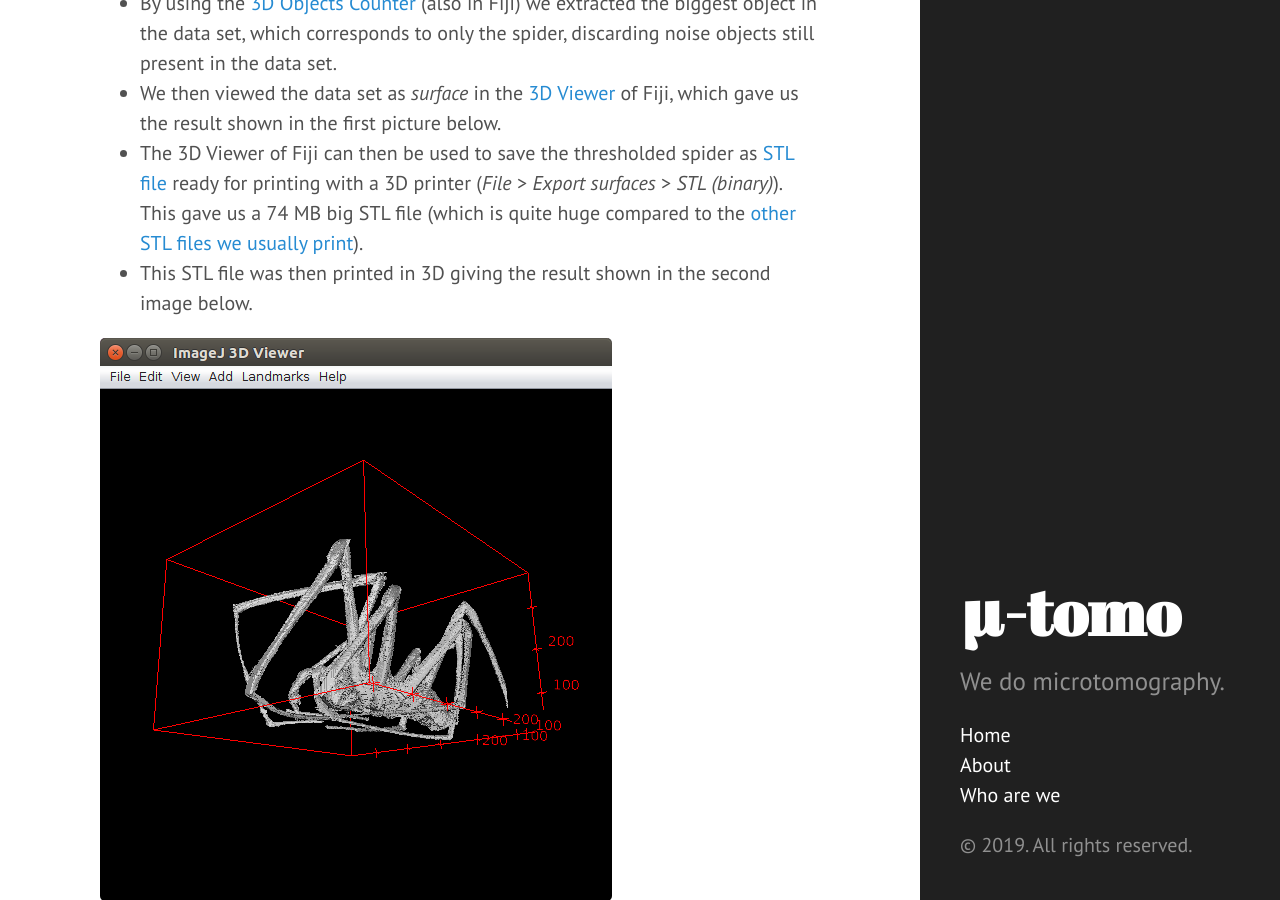
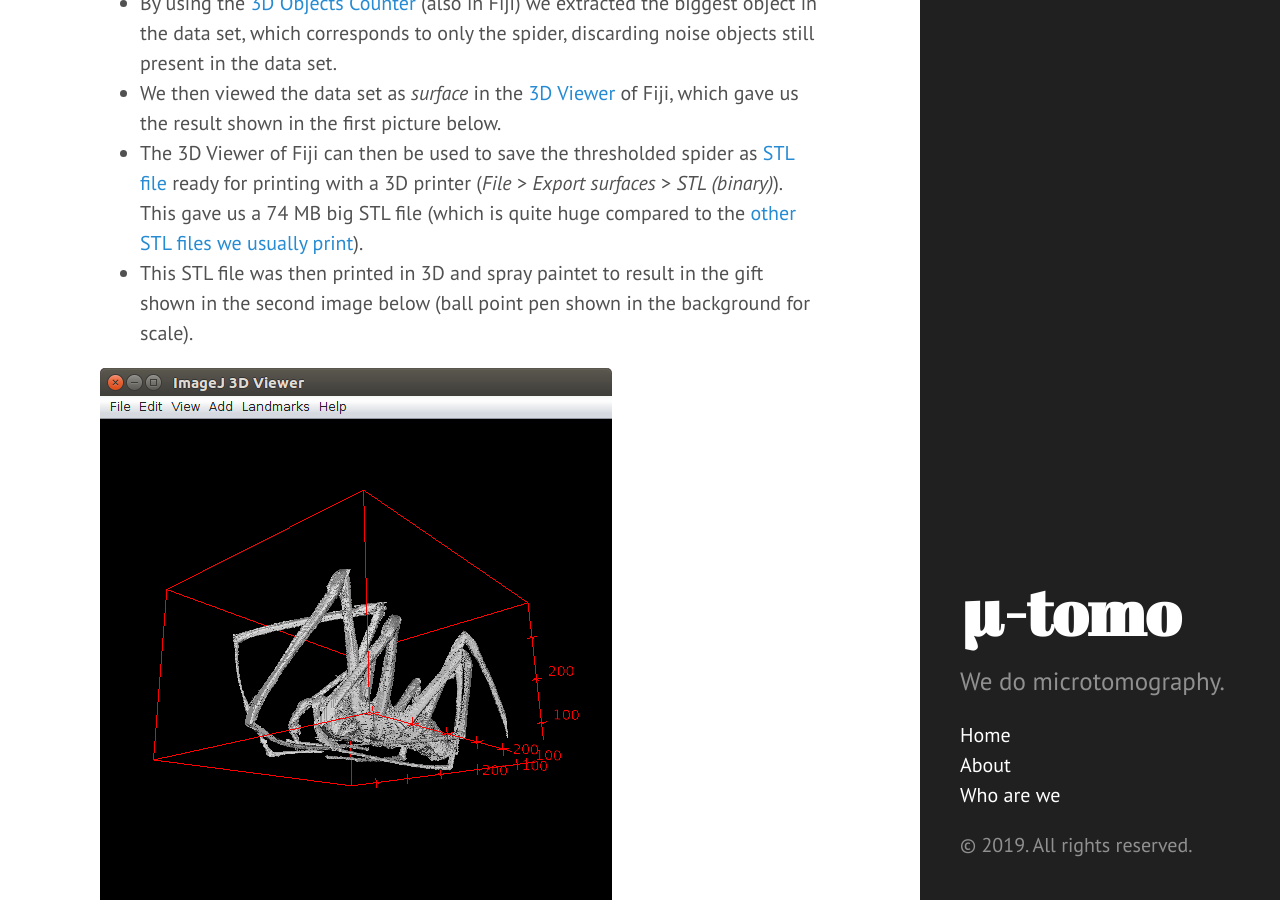
Before and after one commit to TomoGraphics/tomographics.github.io, a Jekyll site: the page built from _posts/2017-12-13-3dprint-a-spider.md, in a window 1280 px wide and 900 px high, scrolled down 532 px. Built offline with Jekyll 4.4.1, drawn with Linux system fonts in a browser that asks for light colours.

Commit message:
Explain the gold coat

```diff
--- a/_posts/2017-12-13-3dprint-a-spider.md
+++ b/_posts/2017-12-13-3dprint-a-spider.md
@@ -23,7 +23,7 @@ To do so, we did the following steps:
 - We then viewed the data set as *surface* in the [3D Viewer](https://imagej.net/3D_Viewer) of Fiji, which gave us the result shown in the first picture below.
 - The 3D Viewer of Fiji can then be used to save the thresholded spider as [STL file](https://en.wikipedia.org/wiki/STL_(file_format)) ready for printing with a 3D printer (*File* > *Export surfaces* > *STL (binary)*).
   This gave us a 74 MB big STL file (which is quite huge compared to the [other STL files we usually print](https://github.com/habi/OpenSCAD/tree/master/STL)).
-- This STL file was then printed in 3D giving the result shown in the second image below.
+- This STL file was then printed in 3D and spray paintet to result in the gift shown in the second image below (ball point pen shown in the background for scale).
 
 ![3D Viewer](/assets/2017/12/13/3dprint-a-spider/3dviewer.png)
 ![Final result](/assets/2017/12/13/3dprint-a-spider/printed.jpg)
```
